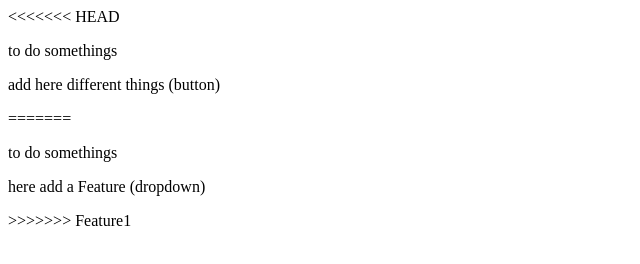
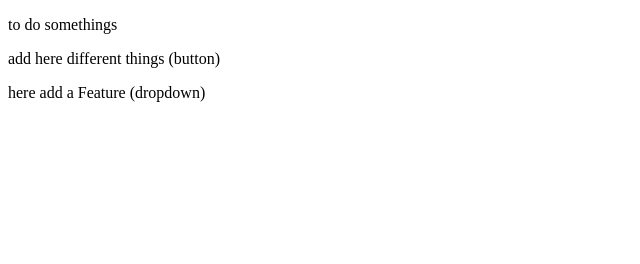
Before and after one commit to SanjanaMaria/local-repo, a plain HTML site: page index.html in a window 1280 px wide. Shown: the whole page, without its empty margins (0-640 px from the left). Drawn offline with Linux system fonts and the light colour scheme.

Commit message:
add both feature

```diff
--- a/index.html
+++ b/index.html
@@ -6,12 +6,8 @@
     <title>Document</title>
 </head>
 <body>
-<<<<<<< HEAD
     <P>to do somethings</P>
     <p> add here different things (button)</p>
-=======
-    <p>to do somethings</p>
     <p>here add a Feature (dropdown)</p>
->>>>>>> Feature1
 </body>
 </html>
```
